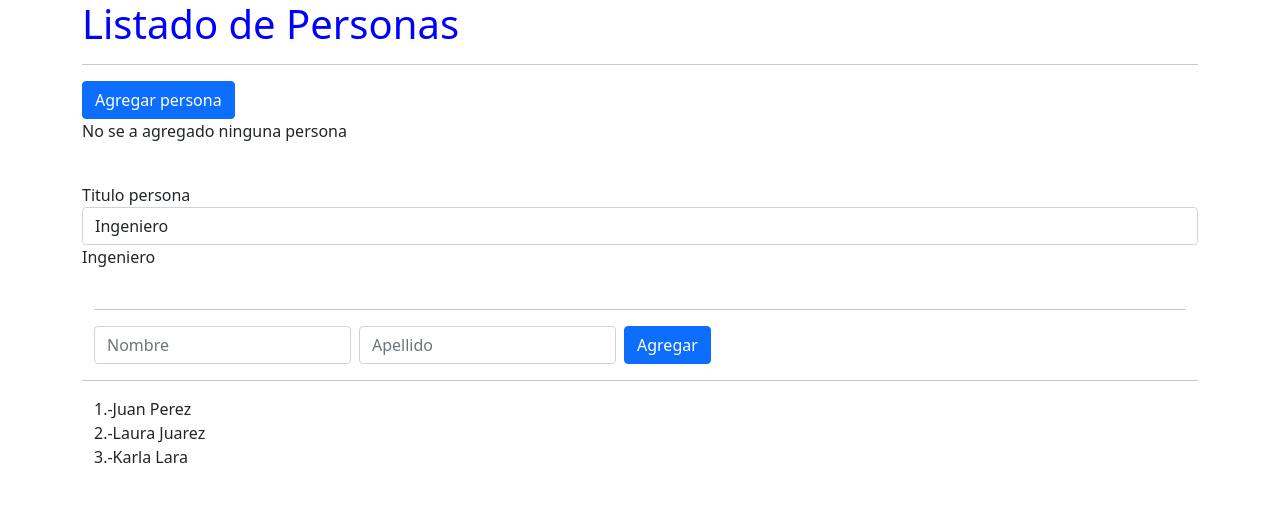
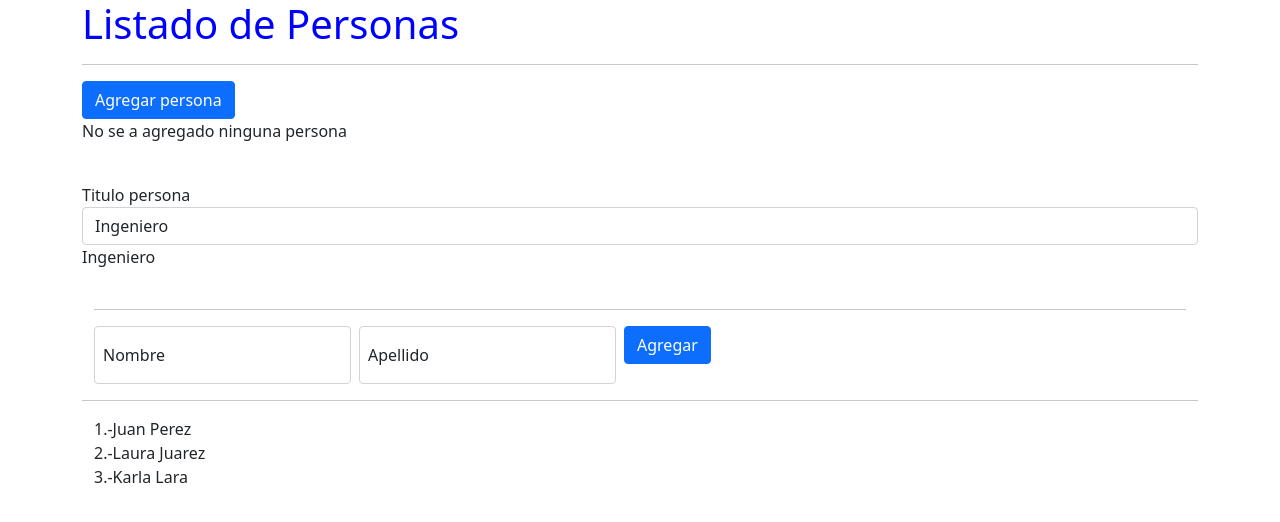
Before and after one commit to IsmaelDom/hello-world-angular, an Angular app: page / in a window 1280 px wide. Shown: the top 522 px of the page. Built offline with nearby package versions, Linux system fonts and the light colour scheme.

Commit message:
Cambios en los inputs
Se agrega la clase form-floating para label flotantes de bootstrap.

```diff
--- a/src/app/formulario/formulario.component.html
+++ b/src/app/formulario/formulario.component.html
@@ -1,15 +1,15 @@
 <div class="container">
     <hr/>
     <form action="" class="row g-2">
-      <div class="form-group col-auto">
-        <label for="nombre" class="visually-hidden">Nombre</label>
+      <div class="form-group col-auto form-floating">
         <input type="text" name="nombre" id="nombre" placeholder="Nombre"
-          class="form-control" [(ngModel)] = "nombreInput">
+        class="form-control" [(ngModel)] = "nombreInput">
+        <label for="nombre">Nombre</label>
       </div>
-      <div class="form-group col-auto">
-        <label for="apellido" class="visually-hidden">Apellido</label>
+      <div class="form-group col-auto form-floating">
         <input type="text" name="apellido" id="apellido" placeholder="Apellido"
           class="form-control" [(ngModel)] = "apellidoInput">
+        <label for="apellido">Apellido</label>
       </div>
       <div class="col">
         <button type="submit" class="btn btn-primary" (click) = "addPersona()">Agregar</button>
```
